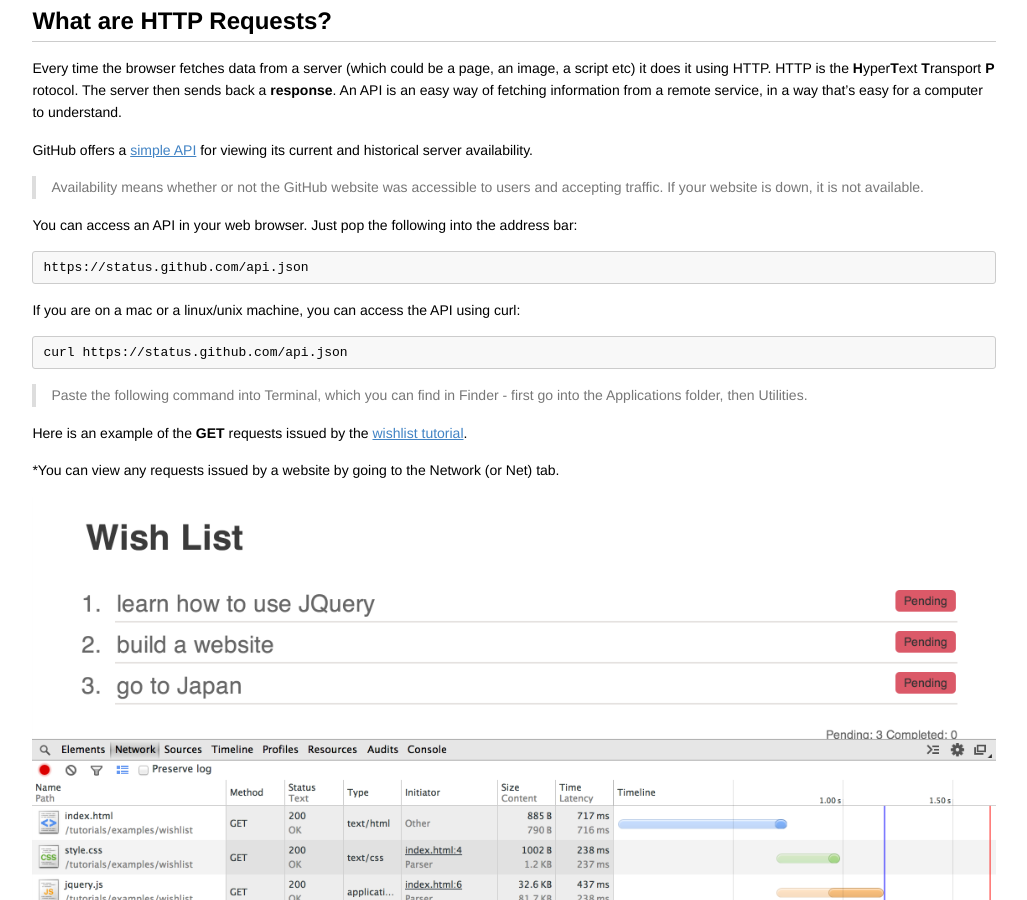
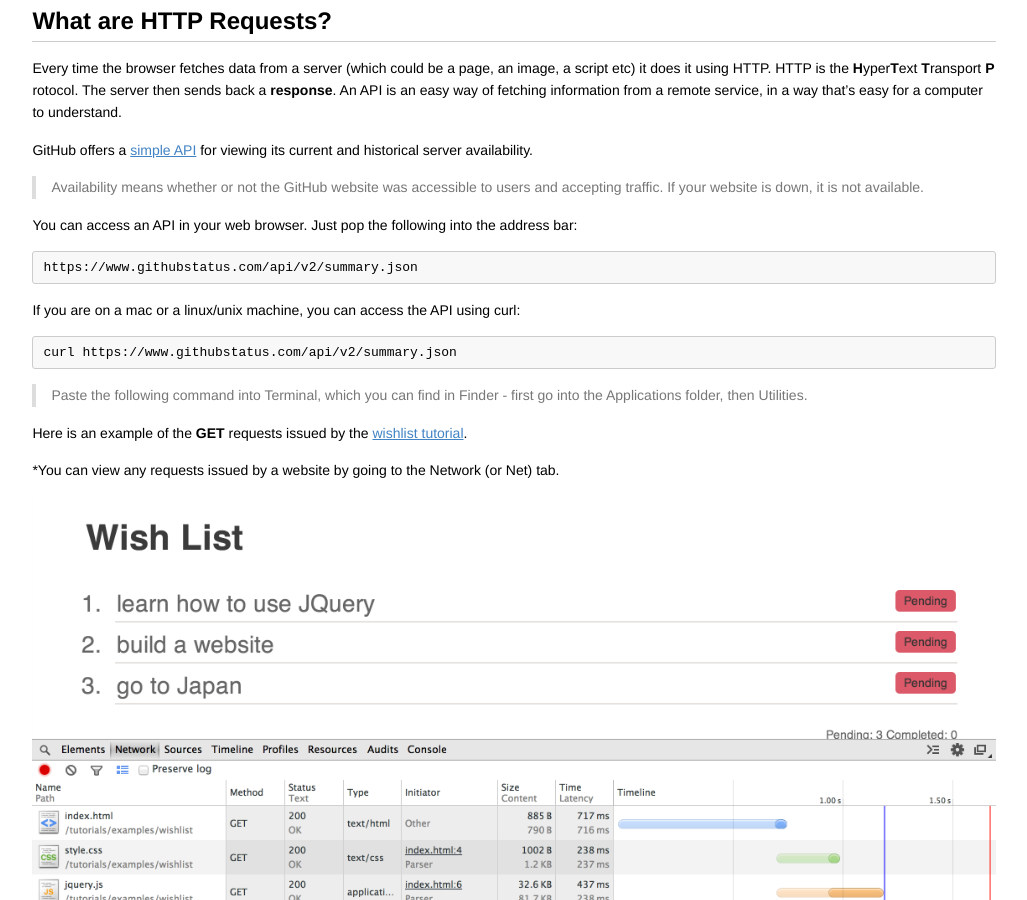
Before and after one commit to codebar/tutorials, a Jekyll site: the page built from js/lesson4/tutorial.md, in a window 1280 px wide and 900 px high, scrolled down 668 px. Shown: the whole window, without its empty margins (126-1153 px from the left). Built offline with Jekyll 4.4.1, drawn with Linux system fonts in a browser that asks for light colours; part of the change alters nothing that is shown.

Commit message:
Add files via upload

```diff
--- a/js/lesson4/tutorial.md
+++ b/js/lesson4/tutorial.md
@@ -27,17 +27,17 @@ By the end of this tutorial you will have built:
 
 Every time the browser fetches data from a server (which could be a page, an image, a script etc) it does it using HTTP. HTTP is the **H**&#x200b;yper<strong>T</strong>ext **T**&#x200b;ransport **P**&#x200b;rotocol. The server then sends back a **response**. An API is an easy way of fetching information from a remote service, in a way that's easy for a computer to understand.
 
-GitHub offers a [simple API](https://status.github.com/api) for viewing its current and historical server availability.
+GitHub offers a [simple API](https://www.githubstatus.com/api/) for viewing its current and historical server availability.
 
 > Availability means whether or not the GitHub website was accessible to users and accepting traffic. If your website is down, it is not available.
 
 You can access an API in your web browser. Just pop the following into the address bar:
 
-    https://status.github.com/api.json
+    https://www.githubstatus.com/api/v2/summary.json
 
 If you are on a mac or a linux/unix machine, you can access the API using curl:
 
-    curl https://status.github.com/api.json
+    curl https://www.githubstatus.com/api/v2/summary.json
 
 > Paste the following command into Terminal, which you can find in Finder - first go into the Applications folder, then Utilities.
 
```
